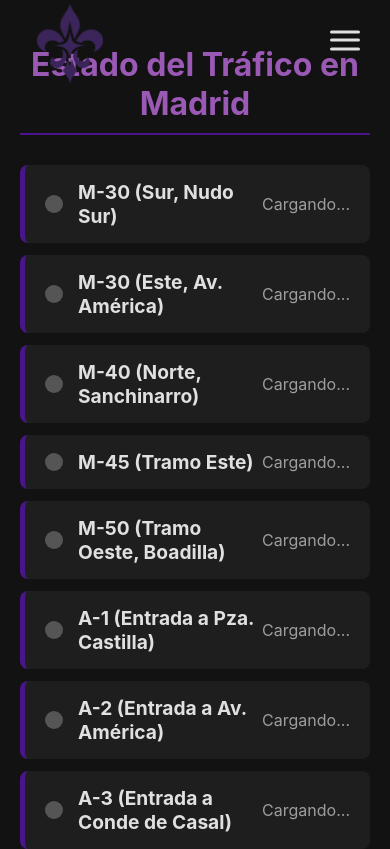
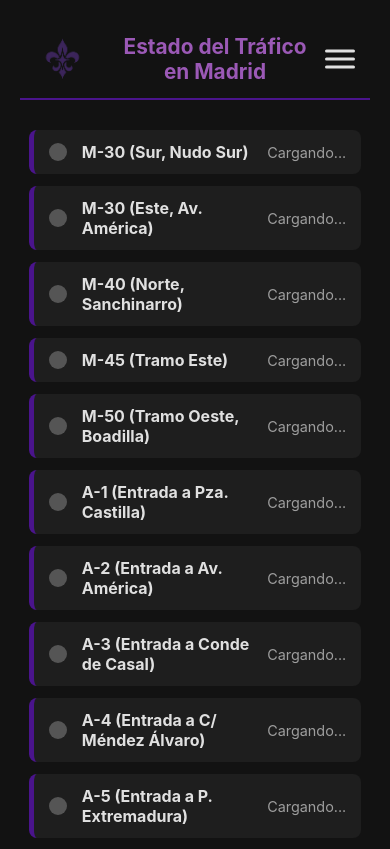
Before and after one commit to IsmaFerror/MadRoad, a plain HTML site: page index.html in a window 390 px wide. Shown: the top 849 px of the page. Drawn offline with Linux system fonts and the light colour scheme; some packages are replaced by stand-ins of ours.

Commit message:
Update final 3.1

```diff
--- a/index.html
+++ b/index.html
@@ -1,7 +1,7 @@
 <!DOCTYPE html>
 <html lang="es">
 <head>
-    <img src="frx logo morado.png" alt="ERROR" id="logo">
+
     <meta charset="UTF-8">
     <meta name="viewport" content="width=device-width, initial-scale=1.0">
     <title>Tráfico Madrid</title>
@@ -9,6 +9,7 @@
 </head>
 <body>
     <header>
+        <img src="frx logo morado.png" alt="ERROR" id="logo">
         <div class="menu-container">
             <input type="checkbox" id="menu-toggle">
 
--- a/style.css
+++ b/style.css
@@ -9,9 +9,15 @@ body {
 header {
     text-align: center;
     border-bottom: 2px solid #4A148C;
-    padding-bottom: 10px;
     margin-bottom: 30px;
-    margin-top: 25px;
+    position: relative;
+    min-height: 150px;
+    padding-top: 20px;
+    padding-bottom: 20px;
+    box-sizing: border-box;
+    display: flex;
+    justify-content: center;
+    align-items: center;
 }
 
 h1 {
@@ -77,21 +83,20 @@ h1 {
 
 #logo {
     position: absolute;
-    left: 0;
-    top: 0%;
-    transform: translateY(-10%);
-    margin-left: 15px;
+    /* (El 'left' y 'top' que querías) */
+    left: 20px; /* A 20px de la izquierda (igual que el menú a la derecha) */
+    top: 50%;   /* 50% desde arriba del header */
+    transform: translateY(-50%); /* Lo sube la mitad de su altura (centrado perfecto) */
 
-    height: 110px;
-
+    height: 110px; /* Tu tamaño para PC */
 }
 
 .menu-container {
     position: absolute;
-    right: 30px; /* Lo movemos a la derecha */
-    top: 4.8%;
+    right: 30px; /* Ajustado desde 20px para que no esté tan pegado */
+    z-index: 100; /* Asegura que esté por encima */
+    top: 50%;
     transform: translateY(-50%);
-    z-index: 100; /* Asegura que esté por encima */
 }
 
 .menu-icon {
@@ -195,3 +200,67 @@ h1 {
 .site-footer a:hover {
     text-decoration: underline;
 }
+
+
+
+/* Esto se aplica SOLO en pantallas de 768px o menos
+  (tablets y móviles)
+*/
+@media (max-width: 768px) {
+
+    header {
+        /* Reducimos la altura del header en móvil */
+        min-height: 80px;
+
+        /* Reducimos el padding para que coincida */
+        padding-top: 10px;
+        padding-bottom: 10px;
+    }
+
+    h1 {
+        /* Hacemos el título un poco más pequeño para balancear */
+        font-size: 1.3rem;
+
+        /* Aumentamos el padding izquierdo para el logo de 50px */
+        padding-left: 90px;
+
+        padding-right: 50px;
+        box-sizing: border-box;
+    }
+
+
+    #logo {
+        left: 15px;
+
+        /* Aumentamos el tamaño, 35px era muy poco */
+        height: 55px;
+
+        top: 50%;
+        transform: translateY(-50%);
+    }
+
+    .menu-container {
+        /* Acercamos el menú al borde */
+        right: 15px;
+    }
+
+
+    .traffic-list {
+        /* Evitamos que la lista ocupe todo el ancho */
+        max-width: 95%;
+        margin: 0 auto;
+    }
+
+    .highway-item {
+
+        font-size: 1rem;
+        padding: 12px 15px;
+    }
+
+    .highway-item .condition {
+        /* Reducimos el texto de "Fluido", etc. */
+        font-size: 0.9rem;
+        /* Evitamos que el texto "Congestionada" se parta en dos líneas */
+        white-space: nowrap;
+    }
+}
```
